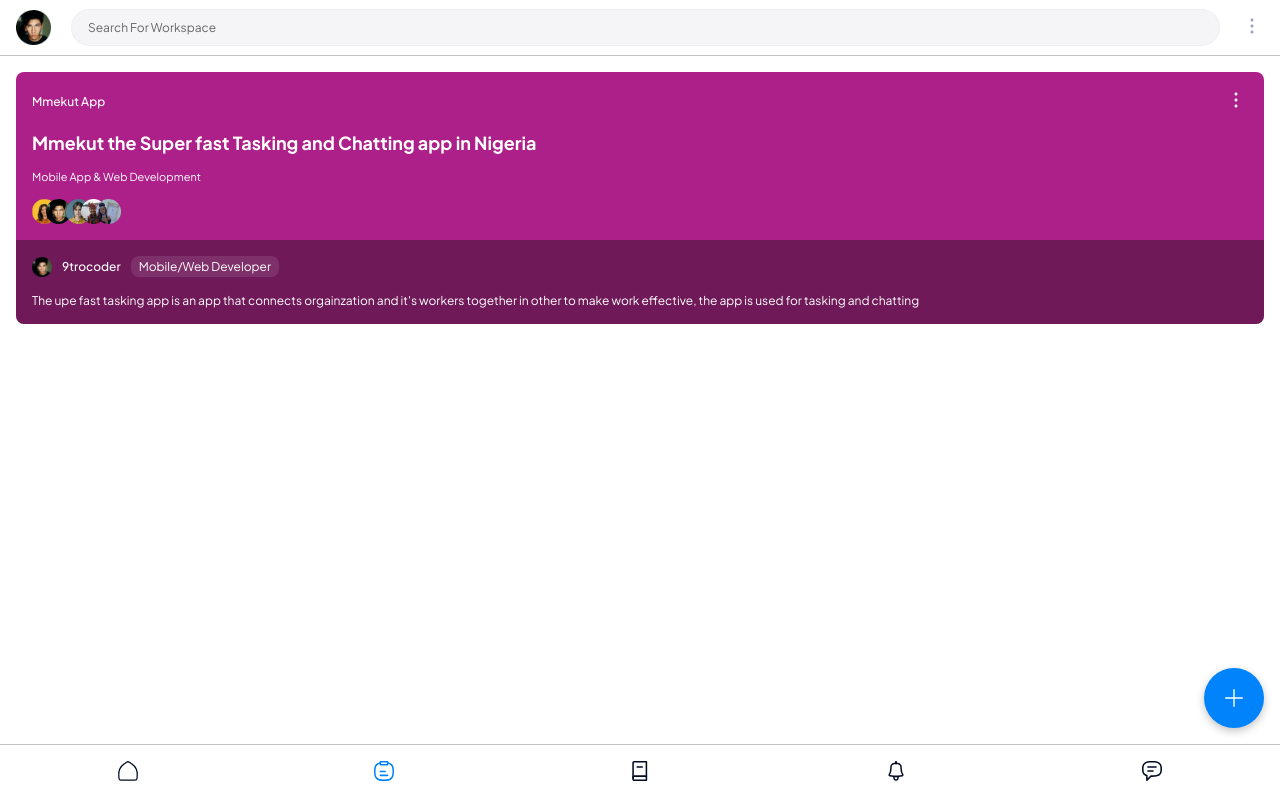
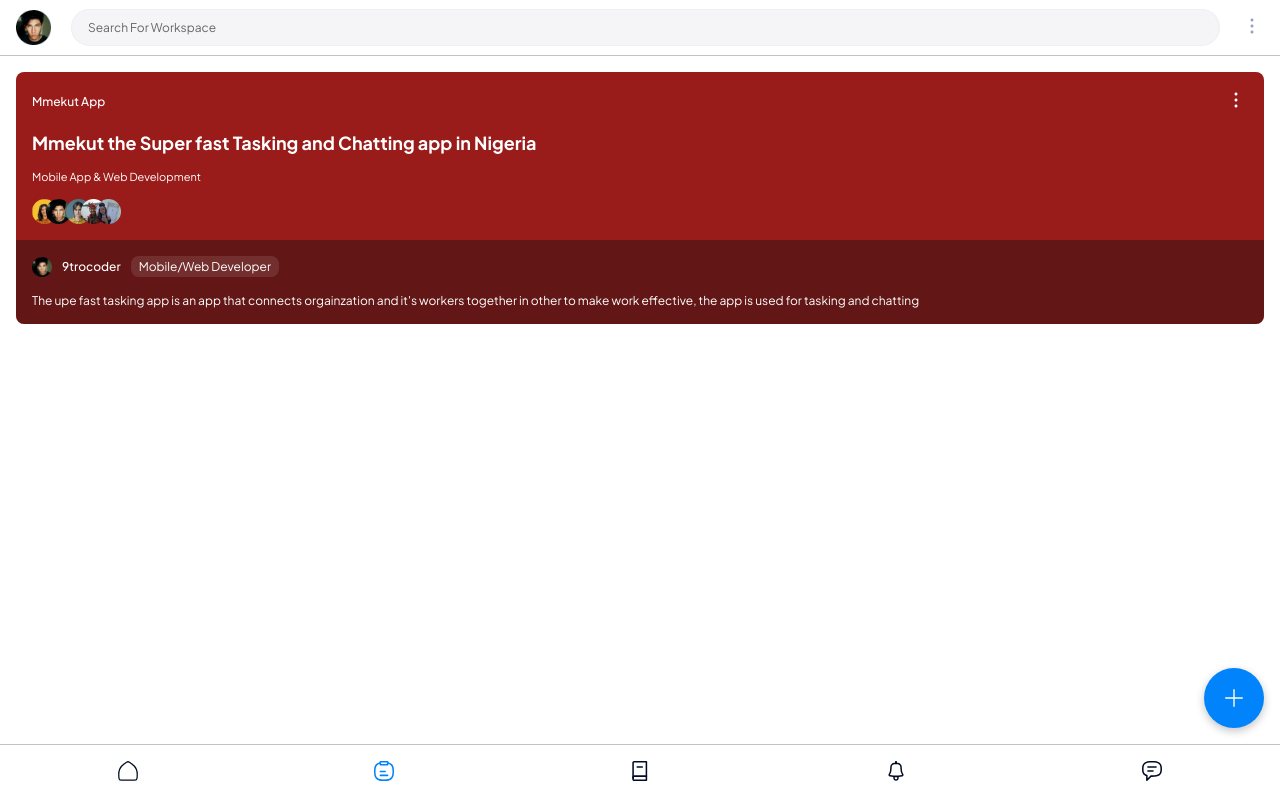
Before and after one commit to 9trocoder/mmekut, a React (Create React App) app: page /workspace in a window 1280 px wide. Built offline with nearby package versions, Linux system fonts and the light colour scheme.

Commit message:
Update workspacepage.js

```diff
--- a/src/pages/workspacepage/workspacepage.js
+++ b/src/pages/workspacepage/workspacepage.js
@@ -242,7 +242,7 @@ function Workspacepage() {
                 workspaceCreatorName="9trocoder"
                 workspaceCreatorImage={p2}
                 workspaceCategory="Mobile App & Web Development"
-                workspaceColor="#AD2089"
+                workspaceColor="#991B1A"
                 workspaceCreatorPosition="Mobile/Web Developer"
               />
 
```
